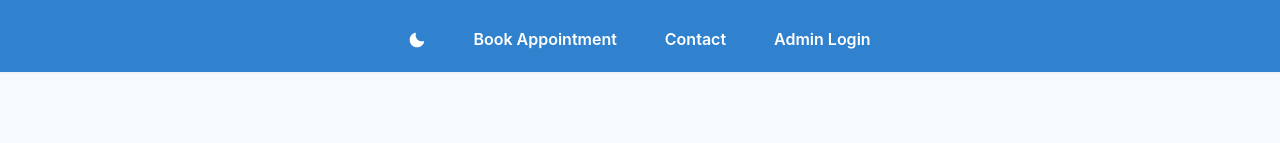
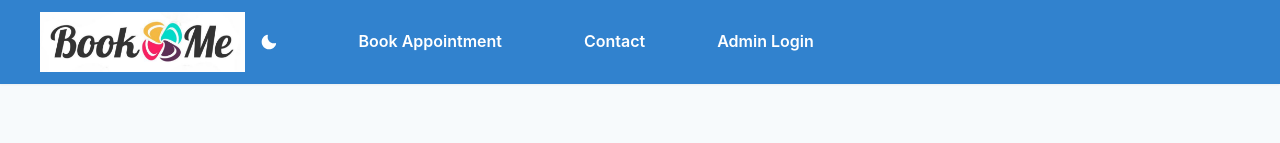
Before and after one commit to mdipasqu13/booking-app, a React (Vite) app: page / in a window 1280 px wide. Shown: the top 143 px of the page. Built offline with nearby package versions, Linux system fonts and the light colour scheme; no server answers; the database is empty.

Commit message:
add logo, fix navbar style

```diff
--- a/index.html
+++ b/index.html
@@ -13,7 +13,7 @@
     <meta property="og:url" content="https://yourdomain.com" />
     <meta name="twitter:card" content="summary_large_image" />
 
-    <link rel="icon" type="image/svg+xml" href="/favicon.svg" />
+    <link rel="icon" type="image/svg+xml" href="public/BookMeLogo.png" />
   </head>
   <body>
     <div id="root"></div>
--- a/src/App.jsx
+++ b/src/App.jsx
@@ -8,13 +8,15 @@ import {
   useColorModeValue,
   IconButton,
   VStack,
+  Flex,
+  Image,
 } from "@chakra-ui/react";
 import { MoonIcon, SunIcon, HamburgerIcon, CloseIcon } from "@chakra-ui/icons";
 import BookingForm from "./components/BookingForm";
 import AdminDashboard from "./components/AdminDashboard";
 import Login from "./components/Login";
 import PrivateRoute from "./components/PrivateRoute";
-import Contact from "./components/Contact"; // 👈 ADD THIS
+import Contact from "./components/Contact";
 import { auth, onAuthStateChanged, signOut } from "./firebase";
 import { useDisclosure } from "@chakra-ui/react";
 
@@ -44,8 +46,19 @@ export default function App() {
       {/* Navbar */}
       <Box bg="blue.500" px={4} py={3} boxShadow="sm">
         <Box maxW="1200px" mx="auto">
-          {/* Hamburger icon (mobile) */}
-          <Box display={{ base: "flex", md: "none" }} justifyContent="flex-end">
+          <Flex align="center" justify="space-between">
+            {/* Logo */}
+            <Link to="/">
+              <Image
+                src="public/BookMeLogo.png"
+                alt="Logo"
+                height="60px"
+                objectFit="contain"
+              />
+            </Link>
+
+            {/* Hamburger Icon - Mobile Only */}
+            <Box display={{ base: "flex", md: "none" }}>
               <IconButton
                 icon={isOpen ? <CloseIcon /> : <HamburgerIcon />}
                 variant="ghost"
@@ -55,15 +68,11 @@ export default function App() {
               />
             </Box>
 
-          {/* Nav Links - Desktop */}
-          <Stack
-            direction="row"
-            spacing={4}
-            justify="center"
-            align="center"
-            mt={{ base: 0, md: 2 }}
-            display={{ base: "none", md: "flex" }}
-          >
+            {/* Desktop Nav Links */}
+            <Box display={{ base: "none", md: "flex" }} flex="1" justify="flex-end">
+              <Stack direction="row" spacing={4} align="center">
+                {/* Grouped Nav Buttons */}
+                <Flex align="center" gap={50}>
                   <Button onClick={toggleColorMode} variant="ghost" color="white">
                     {colorMode === "light" ? <MoonIcon /> : <SunIcon />}
                   </Button>
@@ -73,23 +82,39 @@ export default function App() {
                   <Button as={Link} to="/contact" variant="ghost" color="white">
                     Contact
                   </Button>
+                  {isAdmin && (
+                    <Button as={Link} to="/admin" variant="ghost" color="white">
+                      Admin Dashboard
+                    </Button>
+                  )}
+                </Flex>
+
+                {/* Spaced Auth Button */}
                 {!isAdmin ? (
-              <Button as={Link} to="/admin-login" variant="ghost" color="white">
+                  <Button
+                    as={Link}
+                    to="/admin-login"
+                    variant="ghost"
+                    color="white"
+                    ml={6}
+                  >
                     Admin Login
                   </Button>
                 ) : (
-              <>
-                <Button as={Link} to="/admin" variant="ghost" color="white">
-                  Admin Dashboard
-                </Button>
-                <Button onClick={handleLogout} variant="ghost" color="white">
+                  <Button
+                    onClick={handleLogout}
+                    variant="ghost"
+                    color="white"
+                    ml={6}
+                  >
                     Logout
                   </Button>
-              </>
                 )}
               </Stack>
+            </Box>
+          </Flex>
 
-          {/* Nav Links - Mobile */}
+          {/* Mobile Nav Links */}
           {isOpen && (
             <VStack spacing={3} mt={4} display={{ base: "flex", md: "none" }}>
               <Button onClick={toggleColorMode} variant="ghost" color="white">
@@ -125,7 +150,7 @@ export default function App() {
         <Routes>
           <Route path="/" element={<BookingForm />} />
           <Route path="/admin-login" element={<Login />} />
-          <Route path="/contact" element={<Contact />} /> {/* 👈 ADD THIS ROUTE */}
+          <Route path="/contact" element={<Contact />} />
           <Route
             path="/admin"
             element={
```
Also changed, not shown: public/BookMeLogo.png (added). Lines whose indentation alone changed are shown as unchanged.
